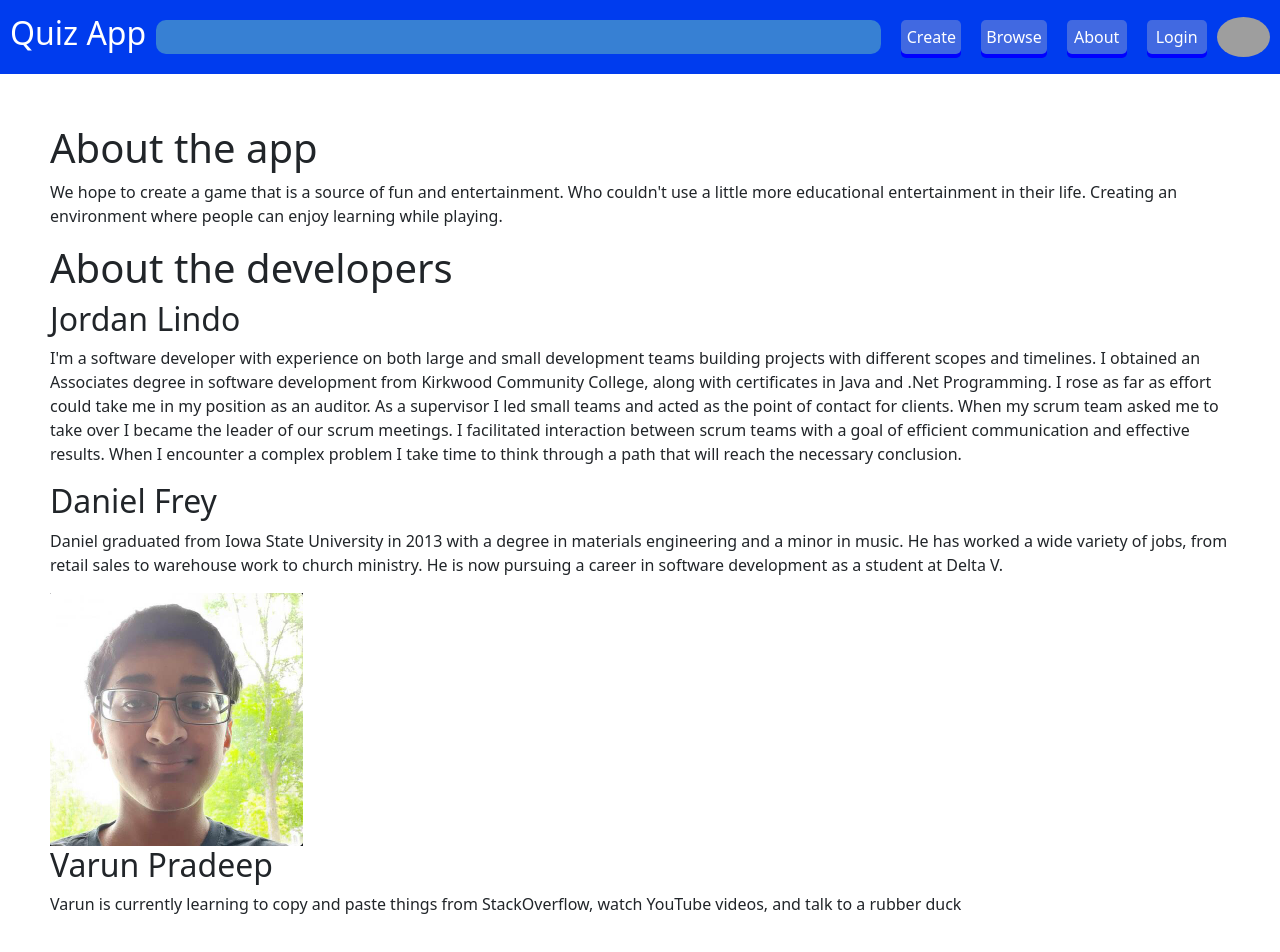
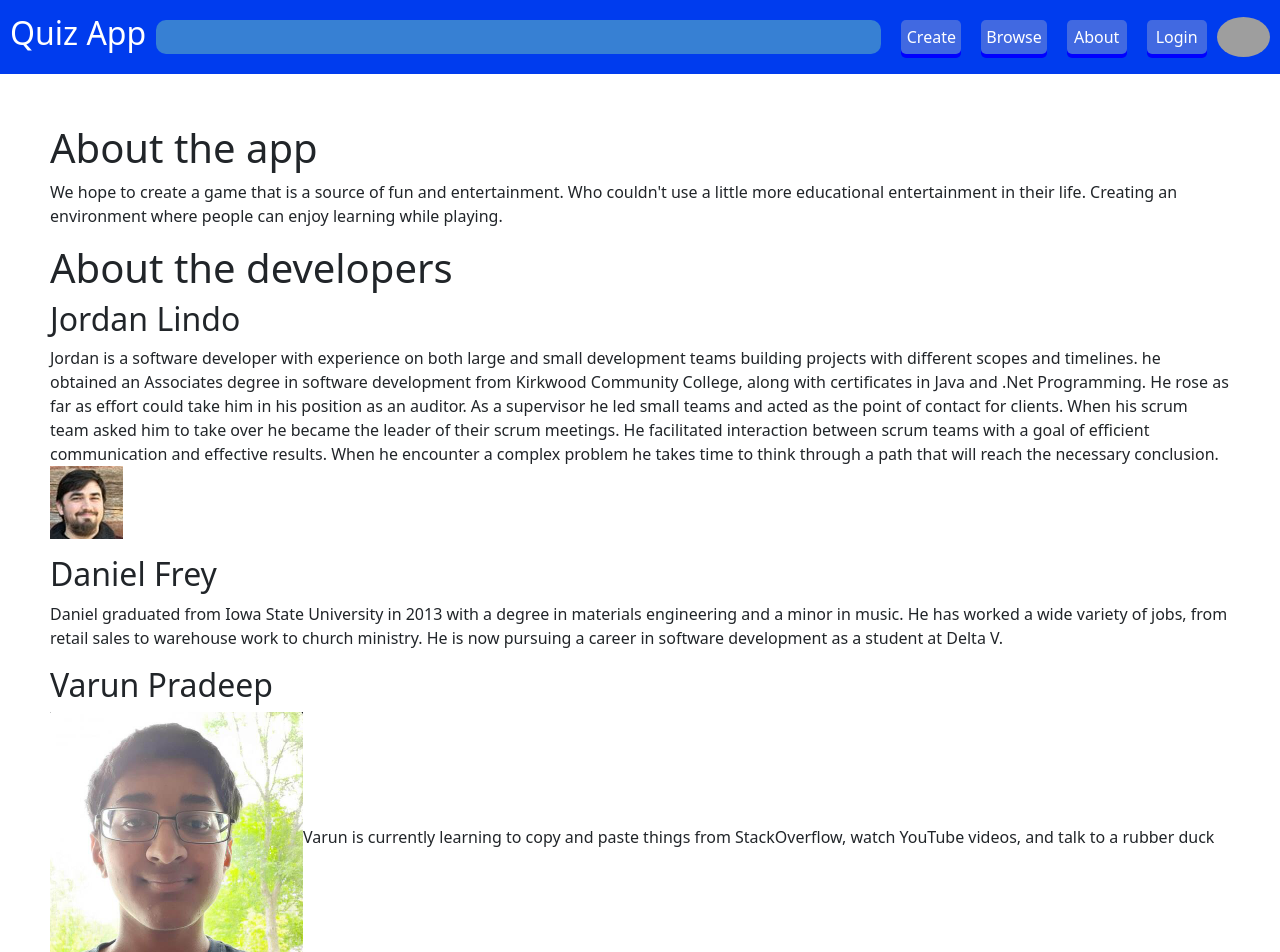
Before and after one commit to Mt-Trashmore-Mountaineers/top-of-the-heap, a React (Create React App) app: page / in a window 1280 px wide. Shown: the top 952 px of the page. Built offline with nearby package versions, Linux system fonts and the light colour scheme; grey boxes are pictures that could not be loaded.

Commit message:
Added PFP for Jordan

```diff
--- a/src/About.js
+++ b/src/About.js
@@ -13,12 +13,12 @@ class About extends React.Component {
                 </p>
                 <h1>About the developers</h1>
                 <h2>Jordan Lindo</h2>
-                <p>I'm a software developer with experience on both large and small development teams building projects with different scopes and timelines. I obtained an Associates degree in software development from Kirkwood Community College, along with certificates in Java and .Net Programming. I rose as far as effort could take me in my position as an auditor. As a supervisor I led small teams and acted as the point of contact for clients. When my scrum team asked me to take over I became the leader of our scrum meetings. I facilitated interaction between scrum teams with a goal of efficient communication and effective results. When I encounter a complex problem I take time to think through a path that will reach the necessary conclusion.</p>
+                <p>Jordan is a software developer with experience on both large and small development teams building projects with different scopes and timelines. he obtained an Associates degree in software development from Kirkwood Community College, along with certificates in Java and .Net Programming. He rose as far as effort could take him in his position as an auditor. As a supervisor he led small teams and acted as the point of contact for clients. When his scrum team asked him to take over he became the leader of their scrum meetings. He facilitated interaction between scrum teams with a goal of efficient communication and effective results. When he encounter a complex problem he takes time to think through a path that will reach the necessary conclusion.<img src={require('./images/jordanLindoPFP.jpg')}alt='Profile for Jordan Lindo'></img></p>
                 <h2>Daniel Frey</h2>
                 <p>Daniel graduated from Iowa State University in 2013 with a degree in materials engineering and a minor in music. He has worked a wide variety of jobs, from retail sales to warehouse work to church ministry. He is now pursuing a career in software development as a student at Delta V.</p>
-                <img src={require('./images/Varun.png')} alt="Varun Pradeep" />
+
                 <h2>Varun Pradeep</h2>
-                <p>Varun is currently learning to copy and paste things from StackOverflow, watch YouTube videos, and talk to a rubber duck</p>
+                <p><img src={require('./images/Varun.png')} alt="Varun Pradeep"/>Varun is currently learning to copy and paste things from StackOverflow, watch YouTube videos, and talk to a rubber duck</p>
             </div>
         )
     }
```
Also changed, not shown: src/images/jordanLindoPFP.jpg (added).
